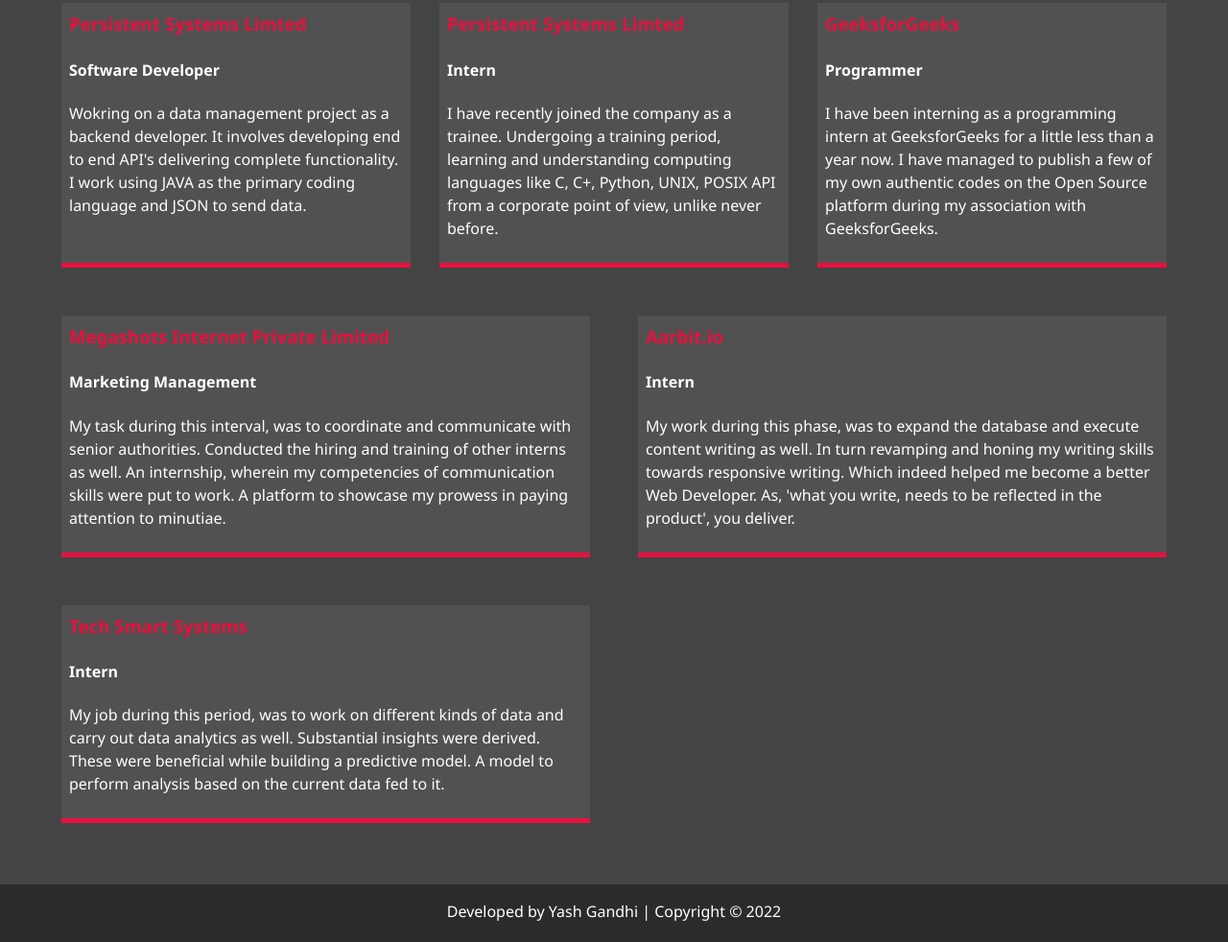
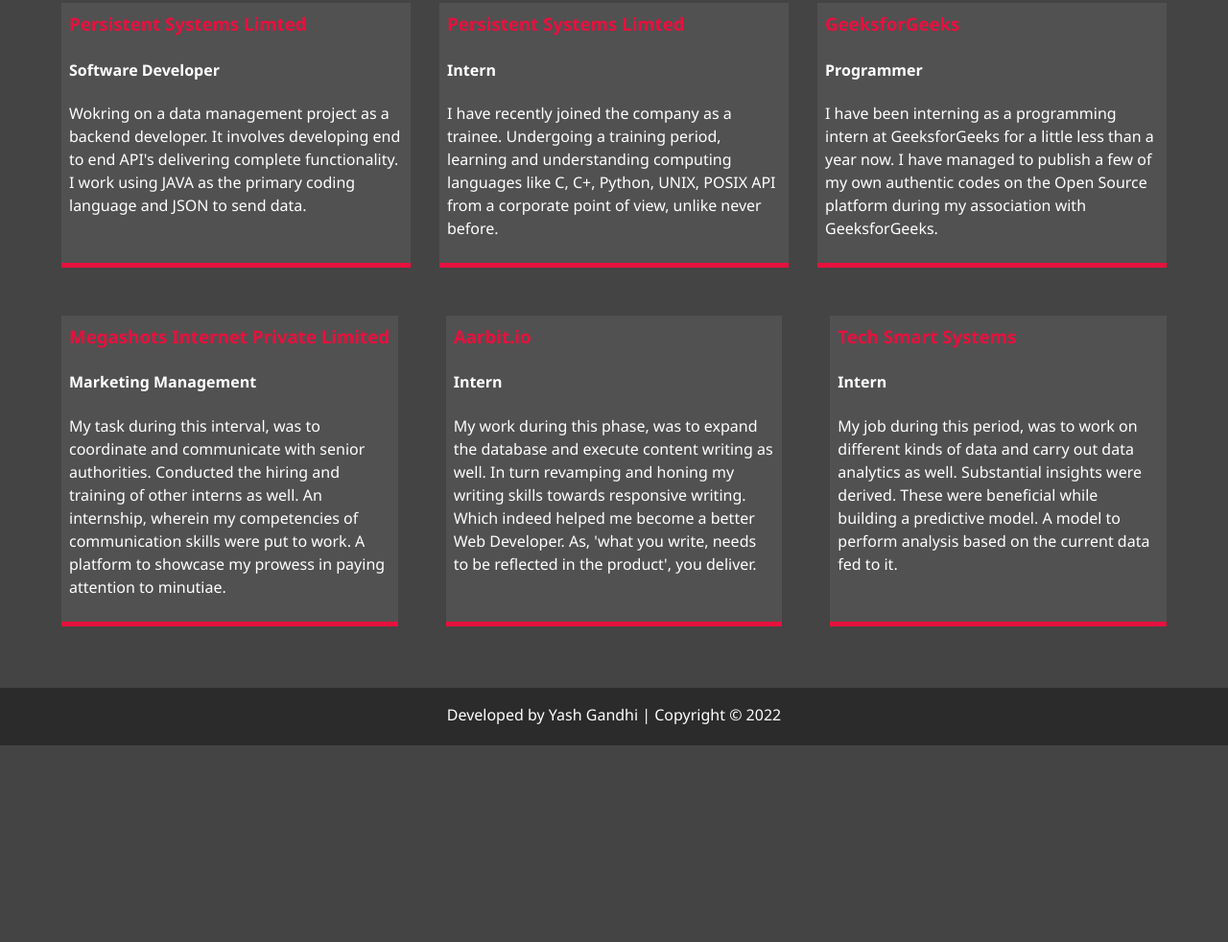
Before and after one commit to YashGandhi21/Yash, a website: page my_portfolio/about.html in a window 1280 px wide. Shown: the part 663-1645 px from the top of the page at 96% size. After the commit the page ends 1440 px from the top, so only its background shows below. Drawn offline with nearby package versions, Linux system fonts and the light colour scheme; files that its build step writes are made by us from their sources.

Commit message:
Add files via upload

```diff
--- a/scss/main.scss
+++ b/scss/main.scss
@@ -97,9 +97,9 @@
 
   grid-gap: 50px;
 
-  grid-template-areas: "job-4 job-5";
+  grid-template-areas: "job-4 job-5 job-6";
 
-  grid-template-columns: repeat(2, 1fr);
+  grid-template-columns: repeat(3, 1fr);
 }
 
 .job-4 {
```
Also changed, not shown: scss/_config.scss (line endings or trailing spaces), scss/_menu.scss (line endings or trailing spaces), scss/_mobile.scss (line endings or trailing spaces).
